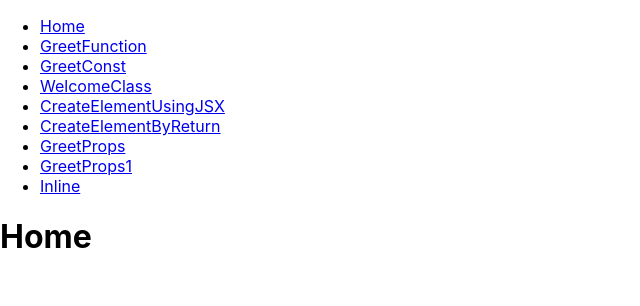
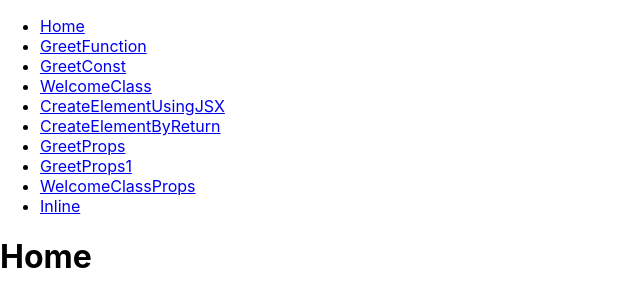
Before and after one commit to manumit-mukund/react_repository, a React (Create React App) app in the folder hello-world-app/: page / in a window 1280 px wide. Shown: the top 306 px of the page, without its empty margins (0-640 px from the left). Built offline with nearby package versions, Linux system fonts and the light colour scheme; the HTML template or start-up script is replaced by a standard one.

Commit message:
Commit changes...

```diff
--- a/hello-world-app/src/App.js
+++ b/hello-world-app/src/App.js
@@ -1,7 +1,7 @@
 import React from 'react';
 //import ReactDOM from 'react-dom';
 import { BrowserRouter, Routes, Route } from "react-router-dom";
-import { GreetFunction, GreetConst, WelcomeClass, CreateElementUsingJSX, CreateElementByReturn, GreetProps, Inline, Home, Layout } from './components/pages';
+import { GreetFunction, GreetConst, WelcomeClass, CreateElementUsingJSX, CreateElementByReturn, GreetProps, WelcomeClassProps, Inline, Home, Layout } from './components/pages';
 
 
 function App() {
@@ -19,6 +19,7 @@ function App() {
           <Route path="CreateElementByReturn" element={<CreateElementByReturn />} />
           <Route path="GreetProps" element={<GreetProps name="Ram" heroName='God Ram'><p>This is children props.</p> </GreetProps>} />
           <Route path="GreetProps1" element={<GreetProps name="Ram1" heroName='God Ram1'><button>Acrion</button> </GreetProps>} />
+          <Route path="WelcomeClassProps" element={<WelcomeClassProps name="Ram" heroName='God Ram'><button>Acrion</button> </WelcomeClassProps>} />
           <Route path="Inline" element={<Inline />} />
         </Route>
       </Routes>
--- a/hello-world-app/src/components/Layout.js
+++ b/hello-world-app/src/components/Layout.js
@@ -30,6 +30,9 @@ const Layout = () => {
           <li>
             <Link to="/GreetProps1">GreetProps1</Link>
           </li>
+          <li>
+            <Link to="/WelcomeClassProps">WelcomeClassProps</Link>
+          </li>
 
           <li>
             <Link to="/Inline">Inline</Link>
--- a/hello-world-app/src/components/pages.js
+++ b/hello-world-app/src/components/pages.js
@@ -8,6 +8,7 @@ import WelcomeClass from './WelcomeClass';
 import CreateElementUsingJSX from './CreateElementUsingJSX';
 import CreateElementByReturn from './CreateElementByReturn';
 import GreetProps from './GreetProps';
+import WelcomeClassProps from './WelcomeClassProps';
 
 export {
 
@@ -17,6 +18,7 @@ export {
     CreateElementUsingJSX,
     CreateElementByReturn,
     GreetProps,
+    WelcomeClassProps,
     Inline,
     Stylesheet,
     Home,
```
